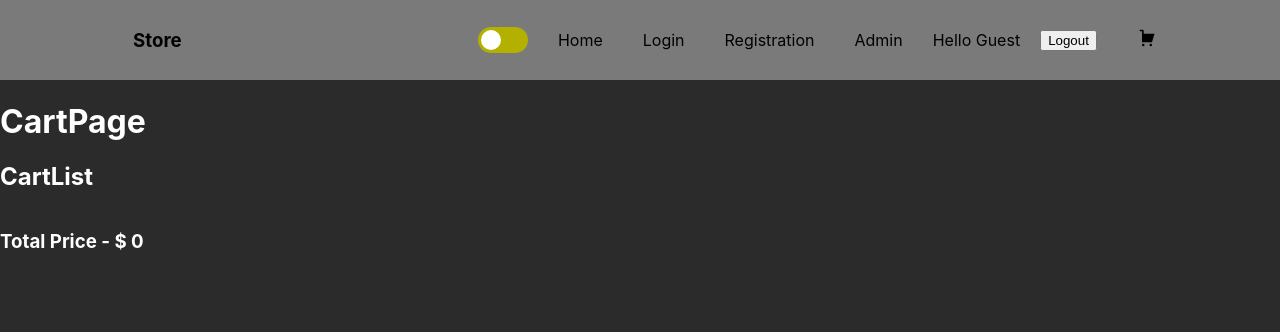
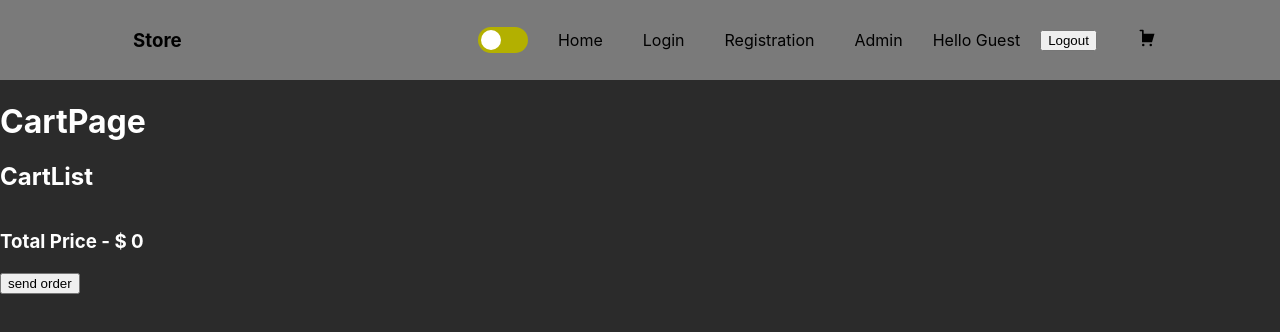
Before and after one commit to Inlvert/MERN-Store, a React (Create React App) app in the folder client/: page /cart in a window 1280 px wide. Shown: the top 332 px of the page. Built offline with nearby package versions, Linux system fonts and the light colour scheme.

Commit message:
add handleCreateOrder in comp.

```diff
--- a/client/src/components/CartList/index.jsx
+++ b/client/src/components/CartList/index.jsx
@@ -1,11 +1,15 @@
 import React, { useEffect, useState } from "react";
 import { useDispatch, useSelector } from "react-redux";
-import { getCart } from "../../redux/slices/cartSlice";
+import { clearCart, getCart } from "../../redux/slices/cartSlice";
 import CONSTANTS from "../../constants";
 import placeholderImg from "../../assets/placeholder.png";
 import styles from "./CartList.module.scss";
-import { updateQuantity, deleteProductFromCart } from "../../redux/slices/cartProductSlice";
+import {
+  updateQuantity,
+  deleteProductFromCart,
+} from "../../redux/slices/cartProductSlice";
 import { NavLink } from "react-router";
+import { createOrder } from "../../redux/slices/orderSlice";
 
 const CartList = () => {
   const products = useSelector((state) => state.cart.cartProducts);
@@ -60,7 +64,21 @@ const CartList = () => {
   const deleteProduct = (cartProductId) => {
     dispatch(deleteProductFromCart(cartProductId));
     dispatch(getCart({ cartId }));
-  }
+  };
+
+  const handleCreateOrder = () => {
+    const orderData = {
+      cartId,
+      products: products.map((item) => ({
+        product: item.product._id,
+        quantity: item.quantity,
+      })),
+      totalPrice,
+    };
+
+    dispatch(createOrder(orderData));
+    dispatch(clearCart());
+  };
 
   return (
     <div>
@@ -88,11 +106,14 @@ const CartList = () => {
             />
             <button onClick={() => incrementQuantity(item._id)}>+</button>— $
             {item.product.price}
-            <button onClick={() => deleteProduct(item._id)}>delete product</button>
+            <button onClick={() => deleteProduct(item._id)}>
+              delete product
+            </button>
           </li>
         ))}
       </ul>
       <h3>{`Total Price - $ ${totalPrice}`}</h3>
+      <button onClick={handleCreateOrder}>send order</button>
     </div>
   );
 };
```
